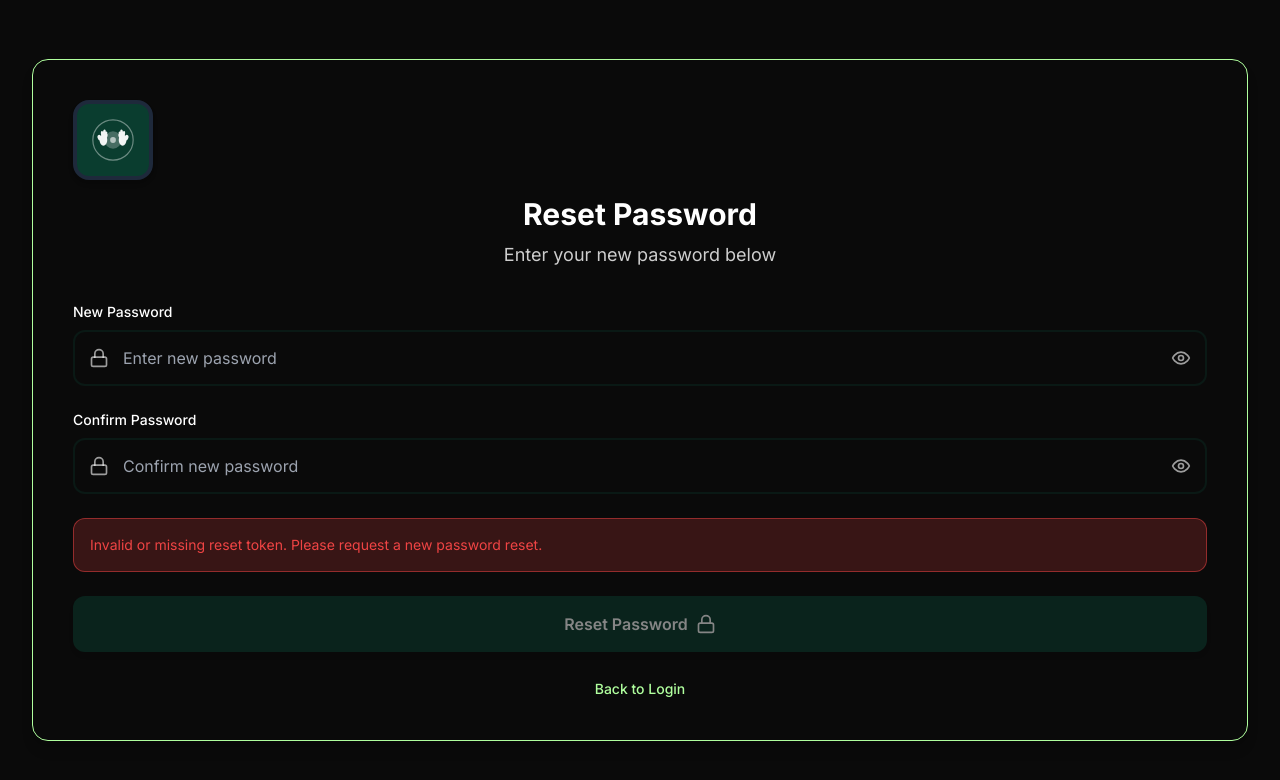
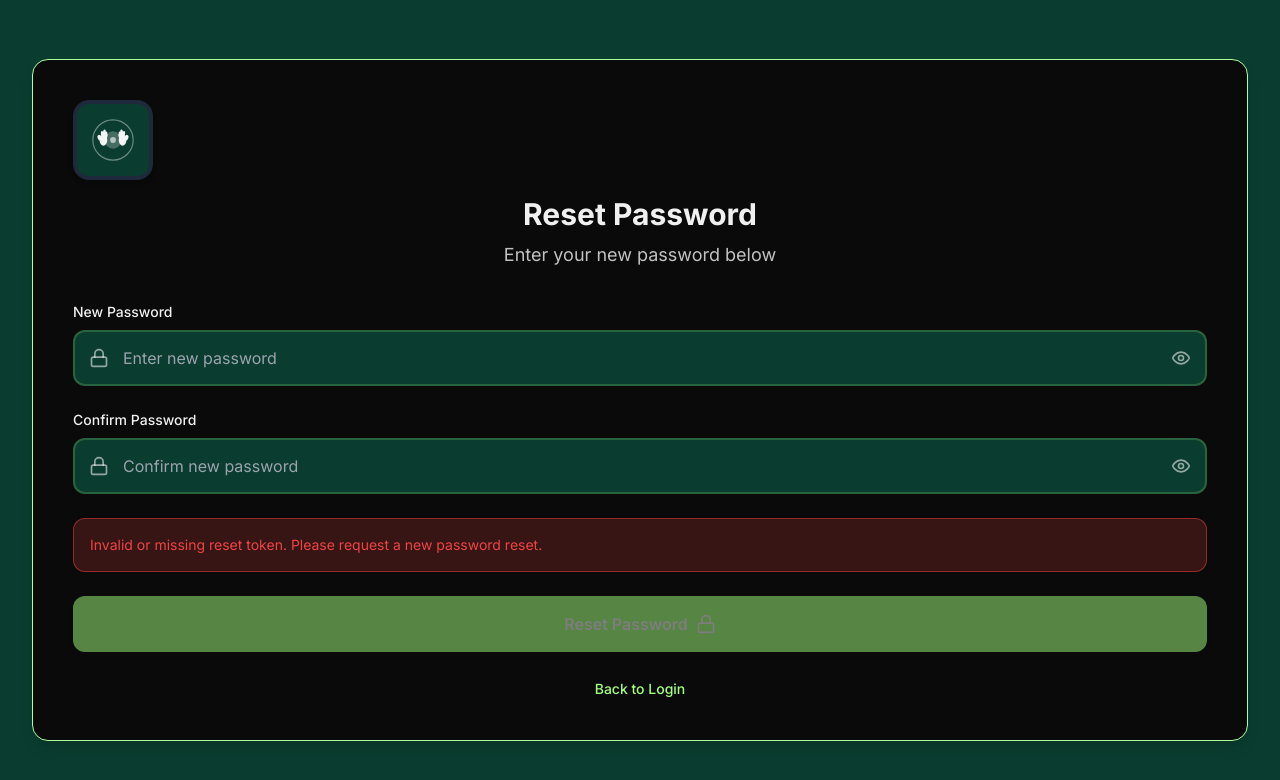
Before and after one commit to Damian-Sonwa/Nchekwa_Afrika, a React (Vite) app in the folder frontend/: page /reset-password in a window 1280 px wide. Shown: the top 780 px of the page. Built offline with nearby package versions, Linux system fonts and the light colour scheme; no server answers.

Commit message:
Update ResetPassword page with modern dark mode colors

```diff
--- a/frontend/src/pages/ResetPassword.jsx
+++ b/frontend/src/pages/ResetPassword.jsx
@@ -83,7 +83,7 @@ export default function ResetPassword() {
 
   if (success) {
     return (
-      <div className="min-h-screen w-full max-w-full overflow-x-hidden bg-background-light dark:bg-background-dark flex items-center justify-center p-4">
+      <div className="min-h-screen w-full max-w-full overflow-x-hidden bg-background flex items-center justify-center p-4">
         <motion.div
           initial={{ opacity: 0, scale: 0.9 }}
           animate={{ opacity: 1, scale: 1 }}
@@ -97,10 +97,10 @@ export default function ResetPassword() {
           >
             <CheckCircle className="w-16 h-16 text-success" />
           </motion.div>
-          <h2 className="text-2xl font-heading font-bold text-text-main dark:text-white">
+          <h2 className="text-2xl font-heading font-bold text-text-main">
             Password Updated!
           </h2>
-          <p className="text-lg font-body text-text-secondary leading-relaxed dark:text-white/80">
+          <p className="text-lg font-body text-text-secondary leading-relaxed dark:text-text-main/80">
             Your password has been successfully reset. Redirecting to login...
           </p>
         </motion.div>
@@ -109,7 +109,7 @@ export default function ResetPassword() {
   }
 
   return (
-    <div className="min-h-screen bg-background-light dark:bg-background-dark flex items-center justify-center p-4">
+    <div className="min-h-screen bg-background flex items-center justify-center p-4">
       <motion.div
         initial={{ opacity: 0, y: 20 }}
         animate={{ opacity: 1, y: 0 }}
@@ -117,22 +117,22 @@ export default function ResetPassword() {
       >
         <div className="text-center mb-8">
           <NchekwaLogo size="w-20 h-20" />
-          <h1 className="text-3xl font-heading font-bold text-text-main dark:text-white mt-4 mb-2">
+          <h1 className="text-3xl font-heading font-bold text-text-main mt-4 mb-2">
             Reset Password
           </h1>
-          <p className="text-lg font-body text-text-secondary leading-relaxed dark:text-white/80">
+          <p className="text-lg font-body text-text-secondary leading-relaxed dark:text-text-main/80">
             Enter your new password below
           </p>
         </div>
 
         <form onSubmit={handleSubmit} className="space-y-6">
           <div>
-            <label htmlFor="password" className="block text-sm font-body font-medium text-text-main dark:text-white mb-2">
+            <label htmlFor="password" className="block text-sm font-body font-medium text-text-main mb-2">
               New Password
             </label>
             <div className="relative">
               <div className="absolute inset-y-0 left-0 pl-4 flex items-center pointer-events-none">
-                <Lock className="w-5 h-5 text-text-secondary dark:text-white/60" />
+                <Lock className="w-5 h-5 text-text-secondary dark:text-text-main/60" />
               </div>
               <input
                 id="password"
@@ -142,10 +142,10 @@ export default function ResetPassword() {
                   setFormData({ ...formData, password: e.target.value })
                   setErrors({ ...errors, password: '' })
                 }}
-                className={`w-full pl-12 pr-12 py-3.5 border-2 rounded-xl focus:outline-none focus:ring-2 transition-all duration-300 bg-white dark:bg-background-dark text-text-main dark:text-white font-body ${
+                className={`w-full pl-12 pr-12 py-3.5 border-2 rounded-xl focus:outline-none focus:ring-2 transition-all duration-300 bg-background text-text-main font-body ${
                   errors.password
                     ? 'border-error focus:border-error focus:ring-error/20'
-                    : 'border-primary-light dark:border-primary/30 focus:border-primary focus:ring-accent/20'
+                    : 'border-accent/20 focus:border-primary focus:ring-accent/20'
                 }`}
                 placeholder="Enter new password"
                 autoComplete="new-password"
@@ -153,7 +153,7 @@ export default function ResetPassword() {
               <button
                 type="button"
                 onClick={() => setShowPassword(!showPassword)}
-                className="absolute inset-y-0 right-0 pr-4 flex items-center text-text-secondary dark:text-white/60 hover:text-text-main dark:hover:text-white transition-colors"
+                className="absolute inset-y-0 right-0 pr-4 flex items-center text-text-secondary dark:text-text-main/60 hover:text-text-main dark:hover:text-text-main transition-colors"
               >
                 {showPassword ? <EyeOff className="w-5 h-5" /> : <Eye className="w-5 h-5" />}
               </button>
@@ -167,12 +167,12 @@ export default function ResetPassword() {
           </div>
 
           <div>
-            <label htmlFor="confirmPassword" className="block text-sm font-body font-medium text-text-main dark:text-white mb-2">
+            <label htmlFor="confirmPassword" className="block text-sm font-body font-medium text-text-main mb-2">
               Confirm Password
             </label>
             <div className="relative">
               <div className="absolute inset-y-0 left-0 pl-4 flex items-center pointer-events-none">
-                <Lock className="w-5 h-5 text-text-secondary dark:text-white/60" />
+                <Lock className="w-5 h-5 text-text-secondary dark:text-text-main/60" />
               </div>
               <input
                 id="confirmPassword"
@@ -182,10 +182,10 @@ export default function ResetPassword() {
                   setFormData({ ...formData, confirmPassword: e.target.value })
                   setErrors({ ...errors, confirmPassword: '' })
                 }}
-                className={`w-full pl-12 pr-12 py-3.5 border-2 rounded-xl focus:outline-none focus:ring-2 transition-all duration-300 bg-white dark:bg-background-dark text-text-main dark:text-white font-body ${
+                className={`w-full pl-12 pr-12 py-3.5 border-2 rounded-xl focus:outline-none focus:ring-2 transition-all duration-300 bg-background text-text-main font-body ${
                   errors.confirmPassword
                     ? 'border-error focus:border-error focus:ring-error/20'
-                    : 'border-primary-light dark:border-primary/30 focus:border-primary focus:ring-accent/20'
+                    : 'border-accent/20 focus:border-primary focus:ring-accent/20'
                 }`}
                 placeholder="Confirm new password"
                 autoComplete="new-password"
@@ -193,7 +193,7 @@ export default function ResetPassword() {
               <button
                 type="button"
                 onClick={() => setShowConfirmPassword(!showConfirmPassword)}
-                className="absolute inset-y-0 right-0 pr-4 flex items-center text-text-secondary dark:text-white/60 hover:text-text-main dark:hover:text-white transition-colors"
+                className="absolute inset-y-0 right-0 pr-4 flex items-center text-text-secondary dark:text-text-main/60 hover:text-text-main dark:hover:text-text-main transition-colors"
               >
                 {showConfirmPassword ? <EyeOff className="w-5 h-5" /> : <Eye className="w-5 h-5" />}
               </button>
@@ -217,7 +217,7 @@ export default function ResetPassword() {
             disabled={loading || !token}
             whileHover={{ scale: loading ? 1 : 1.03 }}
             whileTap={{ scale: loading ? 1 : 0.97 }}
-            className="w-full py-4 rounded-xl bg-primary text-white font-heading font-semibold shadow-md hover:bg-primary-dark hover:shadow-lg transition-all duration-300 focus:ring-2 focus:ring-accent disabled:opacity-50 disabled:cursor-not-allowed flex items-center justify-center space-x-2"
+            className="w-full py-4 rounded-xl bg-accent text-text-main font-heading font-semibold shadow-md hover:bg-accent-dark hover:shadow-lg transition-all duration-300 focus:ring-2 focus:ring-accent disabled:opacity-50 disabled:cursor-not-allowed flex items-center justify-center space-x-2"
           >
             {loading ? (
               <>
@@ -236,7 +236,7 @@ export default function ResetPassword() {
         <div className="mt-6 text-center">
           <button
             onClick={() => navigate('/auth')}
-            className="text-sm font-body text-primary hover:text-primary-dark dark:text-primary-light dark:hover:text-primary font-medium transition-colors"
+            className="text-sm font-body text-accent hover:text-accent-dark dark:text-accent-light dark:hover:text-accent font-medium transition-colors"
           >
             Back to Login
           </button>
```
